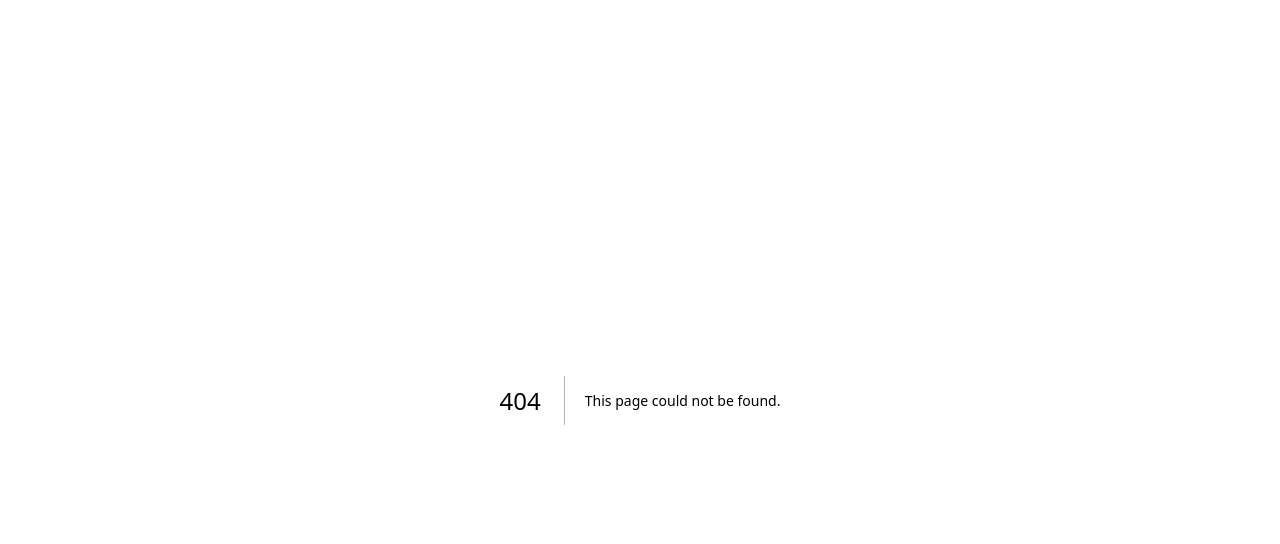
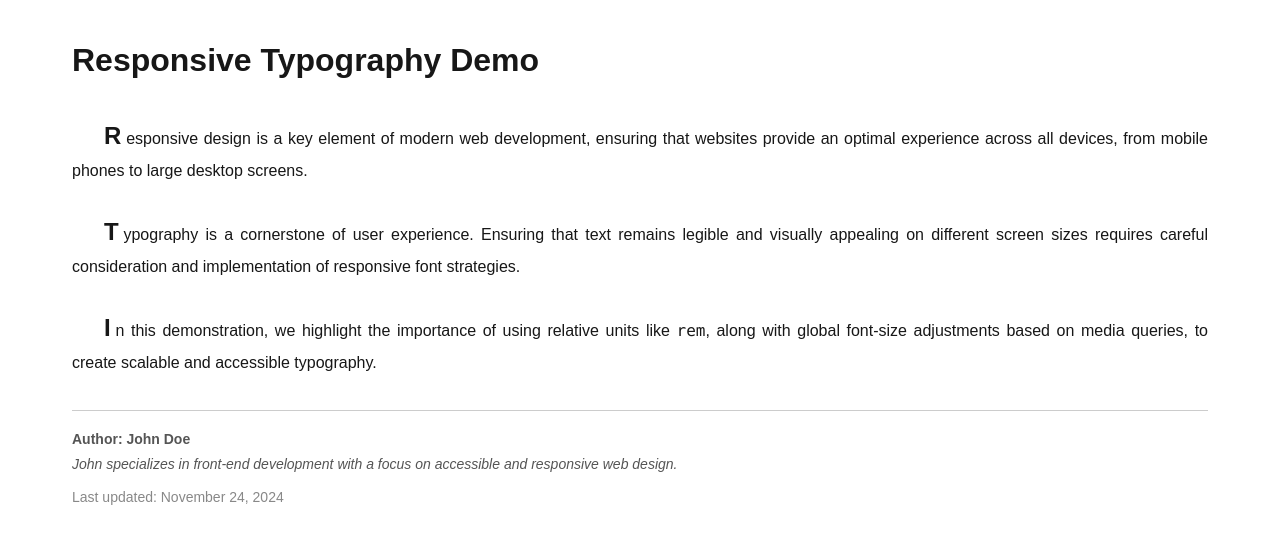
Before and after one commit to ZeviLiao/demo-ai-infiny-load, a Next.js app: page /rwd-font in a window 1280 px wide. Before the commit this address had no page. Shown: the top 544 px of the page. Built offline with nearby package versions, Linux system fonts and the light colour scheme.

Commit message:
rwd-font

```diff
--- a/src/app/globals.css
+++ b/src/app/globals.css
@@ -27,3 +27,19 @@ body {
   background: var(--background);
   font-family: Arial, Helvetica, sans-serif;
 }
+
+html {
+  font-size: 16px; /* 最小字体为 16px */
+}
+
+@media (max-width: 768px) {
+  html {
+    font-size: 18px; /* 小屏幕字体更大 */
+  }
+}
+
+@media (min-width: 1024px) {
+  html {
+    font-size: 16px; /* 宽屏最小字体保持为 16px */
+  }
+}
--- /dev/null
+++ b/src/app/rwd-font/page.module.scss
@@ -0,0 +1,51 @@
+.container {
+    padding: 2rem;
+    font-family: Arial, sans-serif;
+    line-height: 1.8;
+    max-width: 1200px; /* 宽版设计 */
+    margin: 0 auto;
+  }
+
+  .title {
+    font-size: 2rem;
+    font-weight: bold;
+    margin-bottom: 1.5rem;
+  }
+
+  .paragraph {
+    font-size: 1rem;
+    margin-bottom: 1.5rem;
+    text-indent: 1em; /* 首行縮進 */
+    text-align: justify;
+    position: relative; /* 確保子元素基於段落 */
+  }
+
+  .firstLetter {
+    font-size: 1.5rem; /* 首字稍大 */
+    font-weight: bold;
+    margin-right: 0.2em;
+    display: inline-block; /* 讓首字與後續文字保持自然流 */
+    vertical-align: baseline; /* 與段落文字對齊 */
+  }
+
+
+  .footer {
+    font-size: 0.875rem;
+    border-top: 1px solid #ccc;
+    padding-top: 1rem;
+    margin-top: 2rem;
+    color: #555;
+  }
+
+  .author {
+    font-weight: bold;
+  }
+
+  .intro {
+    font-style: italic;
+  }
+
+  .updated {
+    margin-top: 0.5rem;
+    color: #888;
+  }
--- /dev/null
+++ b/src/app/rwd-font/page.tsx
@@ -0,0 +1,28 @@
+import React from "react";
+import styles from "./page.module.scss";
+
+const RwdFontDemo: React.FC = () => {
+  return (
+    <main className={styles.container}>
+      <h1 className={styles.title}>Responsive Typography Demo</h1>
+      <p className={styles.paragraph}>
+        <span className={styles.firstLetter}>R</span>esponsive design is a key element of modern web development, ensuring that websites provide an optimal experience across all devices, from mobile phones to large desktop screens.
+      </p>
+      <p className={styles.paragraph}>
+        <span className={styles.firstLetter}>T</span>ypography is a cornerstone of user experience. Ensuring that text remains legible and visually appealing on different screen sizes requires careful consideration and implementation of responsive font strategies.
+      </p>
+      <p className={styles.paragraph}>
+        <span className={styles.firstLetter}>I</span>n this demonstration, we highlight the importance of using relative units like <code>rem</code>, along with global font-size adjustments based on media queries, to create scalable and accessible typography.
+      </p>
+      <footer className={styles.footer}>
+        <p className={styles.author}>Author: John Doe</p>
+        <p className={styles.intro}>
+          John specializes in front-end development with a focus on accessible and responsive web design.
+        </p>
+        <p className={styles.updated}>Last updated: November 24, 2024</p>
+      </footer>
+    </main>
+  );
+};
+
+export default RwdFontDemo;
```
